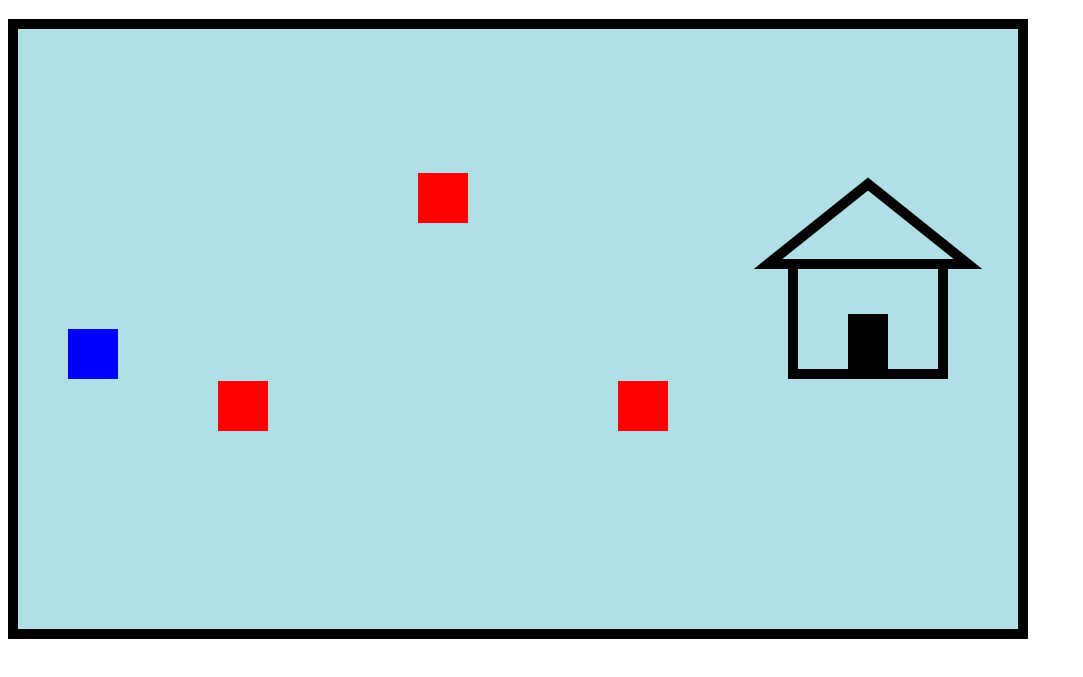
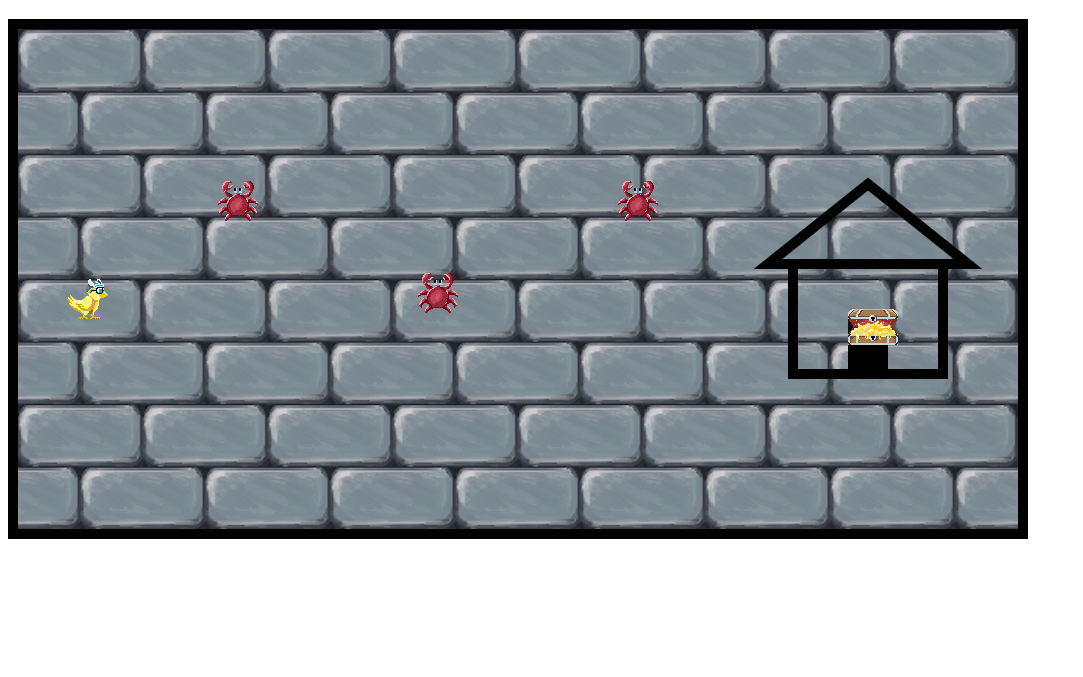
Before and after one commit to lautarojgarcia177/ZenvaCrossingGame, a plain HTML site: page index.html in a window 1280 px wide. Shown: the part 61-738 px from the top of the page, without its empty margins (0-1083 px from the left). Drawn offline with Linux system fonts and the light colour scheme.

Commit message:
finalizado

```diff
--- a/1.js
+++ b/1.js
@@ -2,14 +2,17 @@ const canvas = document.getElementById('canvas');
 const ctx = canvas.getContext('2d');
 
 let screenWidth = 1000;
-let screenHeight = 600;
+let screenHeight = 500;
+
+var isGameLive = true;
 
 var step = function() {
   update();
   draw();
-
-  window.requestAnimationFrame(step)
+  if(isGameLive) {
+    window.requestAnimationFrame(step)
     ;
+  }
 }
 
 function drawHouse(xPosition=0,yPosition=0) {
@@ -69,8 +72,11 @@ class GameCharacter {
     this.speed = speed;
   }
   moveHorizontally() {
-    if(this.x > screenHeight -100) {
+  /*   if(this.x > screenHeight) {
       this.speed = -this.speed;
+    } */
+    if(this.x == screenWidth) {
+      this.speed = 0;
     }
     this.x += this.speed;
   }
@@ -109,37 +115,73 @@ var checkCollisions = function(rect1,rect2) {
 
 var enemies = [
   new Enemy(200,50,50,50,"red",2),
-  new Enemy(400,50+400,50,50,"red",2),
+  new Enemy(400,50+300,50,50,"red",2),
   new Enemy(600,50,50,50,"red",2)
 ];
 
-let player = new Player(50,300);
+let player = new Player(50,250);
+
+let goal = new GameCharacter(830,280,40,60,"violet",0);
 
 var update = function() {
   player.moveHorizontally();
 
+  if(checkCollisions(player,goal)) {
+    endGameLogic("¡Ganaste!");
+  }
+
   enemies.forEach(function(element){
     if(checkCollisions(player,element)) {
-      alert("Collision detected");
+      endGameLogic("Perdiste");
     }
     element.moveVertically();
   });
+
 }
 
 var draw = function() {
   ctx.clearRect(0,0,screenWidth,screenHeight);
+  ctx.drawImage(sprites.background,0,0);
 
   drawHouse(700,95);
   //dibujar player en cudradito
-  ctx.fillStyle=player.color;
-  ctx.fillRect(player.x,player.y,player.width,player.height);
+  ctx.drawImage(sprites.player, player.x, player.y);
+  /* ctx.fillStyle=player.color;
+  ctx.fillRect(player.x,player.y,player.width,player.height); */
 
-  enemies.forEach(function(element){
-    ctx.fillStyle=element.color;
-    ctx.fillRect(element.x,element.y,element.width,element.height);
+  //goal
+  /* ctx.fillStyle=goal.color;
+  ctx.fillRect(goal.x,goal.y,goal.width,goal.height); */
+  ctx.drawImage(sprites.goal,goal.x,goal.y);
+
+  //enemigos
+  enemies.forEach(function(element,index){
+    /* ctx.fillStyle=element.color;
+    ctx.fillRect(element.x,element.y,element.width,element.height); */
+    ctx.drawImage(sprites.enemy,element.x,element.y);
   });
+}
+
+var endGameLogic = function(text) {
+  isGameLive = false;
+  alert(text);
+  location.reload();
+}
+
+var sprites = {};
+
+var loadSprites = function() {
+  sprites.player = new Image();
+    sprites.player.src = 'images/hero.png';
+    sprites.background = new Image();
+    sprites.background.src = 'images/floor.png';
+    sprites.enemy = new Image();
+    sprites.enemy.src = 'images/enemy.png';
+    sprites.goal = new Image();
+    sprites.goal.src = 'images/chest.png';
 }
 
 
 
+loadSprites();
 step();
--- a/index.html
+++ b/index.html
@@ -9,7 +9,7 @@
   </head>
   <body>
     <h1>Cruza hasta el otro lado para llegar a tu casa!</h1>
-    <canvas id="canvas" width="1000" height="600"></canvas>
+    <canvas id="canvas" width="1000" height="500"></canvas>
     <script src="1.js"></script>
   </body>
 </html>
```
Also changed, not shown: Images/chest.png (added), Images/enemy.png (added), Images/floor.png (added), Images/hero.png (added).
